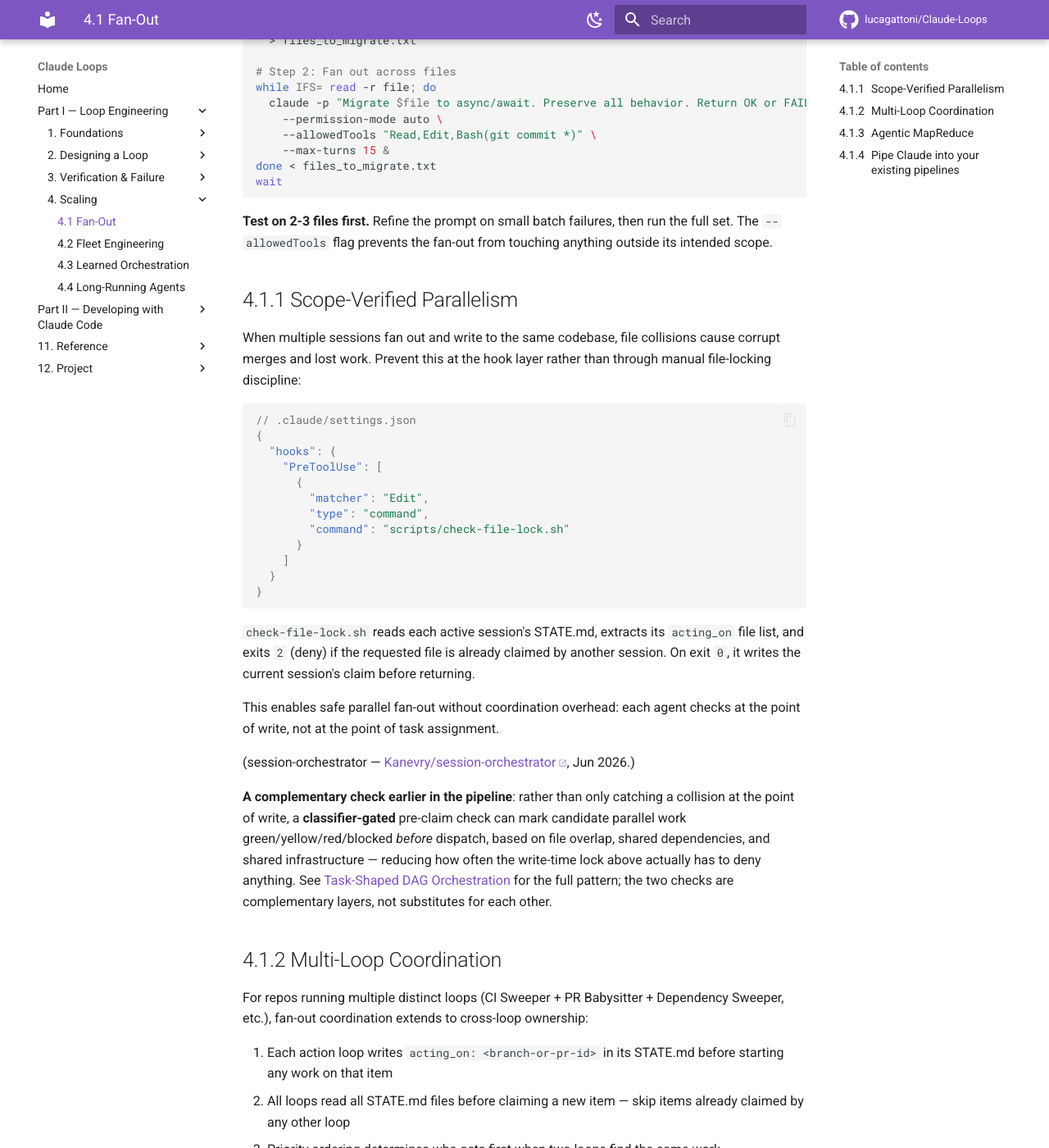
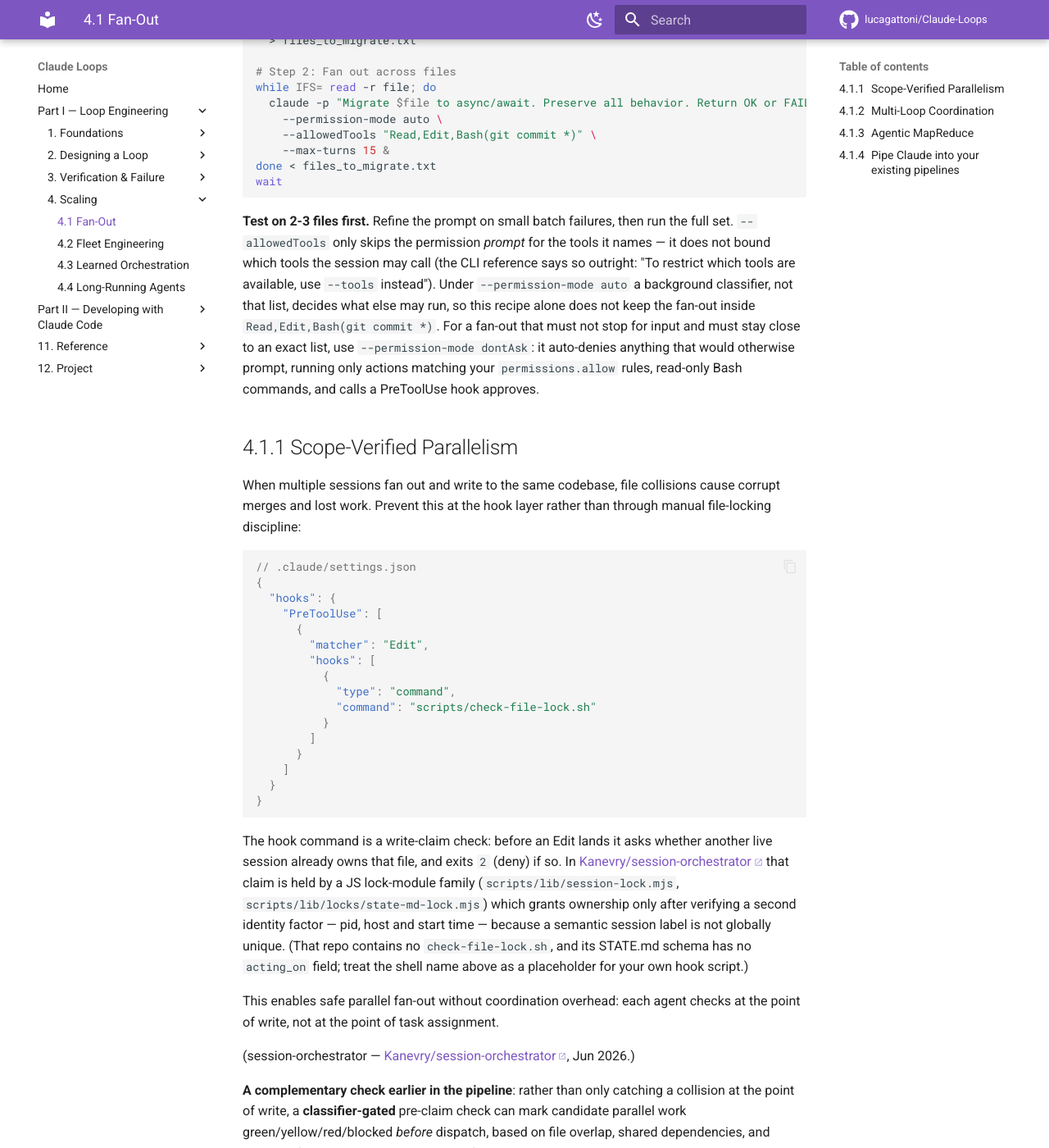
Before and after one commit to lucagattoni/Claude-Loops, an MkDocs documentation site: the page built from docs/10-fan-out.md, in a window 1280 px wide and 1400 px high, scrolled down 255 px. Shown: the whole window at 82% size. Built offline with MkDocs 1.6.1 and Material for MkDocs 9.7.7, drawn with Linux system fonts in a browser that asks for light colours; comment, search, counter and statistics services are not loaded.

Commit message:
docs(kb): fix 3 claims in 10-fan-out (C1)
Fact-check of a doc that had never been checked. 3xhigh.

- [high] The hooks schema has three levels of nesting (event → matcher group → handler array). `type`/`command` cannot sit on the matcher object.

- [high] Empirically reproduced: `--permission-mode auto --allowedTools "Read"` still let an unlisted Bash call write a file, unprompted. I used the corrected wording, not F2's original — its "dontAsk … denies everything else" was itself an overclaim, since dontAsk also permits read-only Bash and PreToolUse-approved calls.

- [high] Both verifiers cloned the repo (884 commits, all history): no `*lock*.sh` file has ever existed and `acting_on` appears zero times in the entire tree or history. state-ownership.md's required/optional field list excludes it and says the attribution labels grant "neither lock nor registry ownership".

Sources:
  https://code.claude.com/docs/en/hooks
  https://code.claude.com/docs/en/permission-modes
  https://github.com/Kanevry/session-orchestrator/blob/main/skills/_shared/state-ownership.md

Each finding was raised by one Sonnet agent, then attacked by two independent
adversarial verifiers (over-correction and source-fidelity lenses) before an Opus
adjudication pass ruled on the collected set. Nothing was deleted for being merely
unsourced.

Gate: `mkdocs build --strict` exits 0 on the complete change set; citation-link
grep clean.

Co-Authored-By: Claude Opus 5 <noreply@anthropic.com>
Claude-Session: https://claude.ai/code/session_01PrdcxuL6rDMdrYyRojqaZL

````diff
--- a/docs/10-fan-out.md
+++ b/docs/10-fan-out.md
@@ -19,8 +19,14 @@ wait
 ```
 
 **Test on 2-3 files first.** Refine the prompt on small batch failures, then run
-the full set. The `--allowedTools` flag prevents the fan-out from touching anything
-outside its intended scope.
+the full set. `--allowedTools` only skips the permission *prompt* for the tools it names — it does not
+bound which tools the session may call (the CLI reference says so outright: "To restrict
+which tools are available, use `--tools` instead"). Under `--permission-mode auto` a
+background classifier, not that list, decides what else may run, so this recipe alone does
+not keep the fan-out inside `Read,Edit,Bash(git commit *)`. For a fan-out that must not
+stop for input and must stay close to an exact list, use `--permission-mode dontAsk`: it
+auto-denies anything that would otherwise prompt, running only actions matching your
+`permissions.allow` rules, read-only Bash commands, and calls a PreToolUse hook approves.
 
 ## Scope-Verified Parallelism
 
@@ -35,17 +41,26 @@ file-locking discipline:
     "PreToolUse": [
       {
         "matcher": "Edit",
-        "type": "command",
-        "command": "scripts/check-file-lock.sh"
+        "hooks": [
+          {
+            "type": "command",
+            "command": "scripts/check-file-lock.sh"
+          }
+        ]
       }
     ]
   }
 }
 ```
 
-`check-file-lock.sh` reads each active session's STATE.md, extracts its `acting_on`
-file list, and exits `2` (deny) if the requested file is already claimed by another
-session. On exit `0`, it writes the current session's claim before returning.
+The hook command is a write-claim check: before an Edit lands it asks whether another live
+session already owns that file, and exits `2` (deny) if so. In
+[Kanevry/session-orchestrator](https://github.com/Kanevry/session-orchestrator) that claim is
+held by a JS lock-module family (`scripts/lib/session-lock.mjs`,
+`scripts/lib/locks/state-md-lock.mjs`) which grants ownership only after verifying a second
+identity factor — pid, host and start time — because a semantic session label is not globally
+unique. (That repo contains no `check-file-lock.sh`, and its STATE.md schema has no
+`acting_on` field; treat the shell name above as a placeholder for your own hook script.)
 
 This enables safe parallel fan-out without coordination overhead: each agent checks
 at the point of write, not at the point of task assignment.
````
